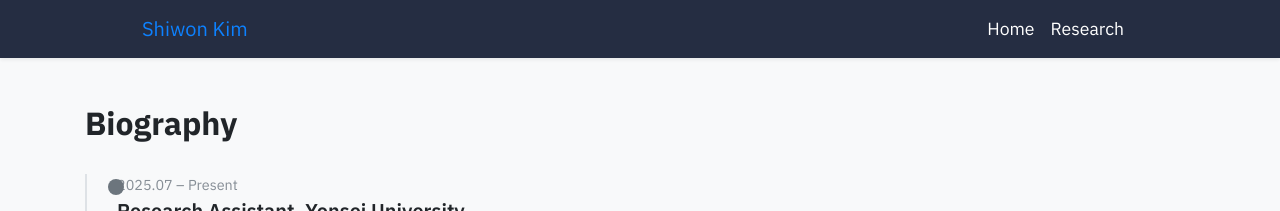
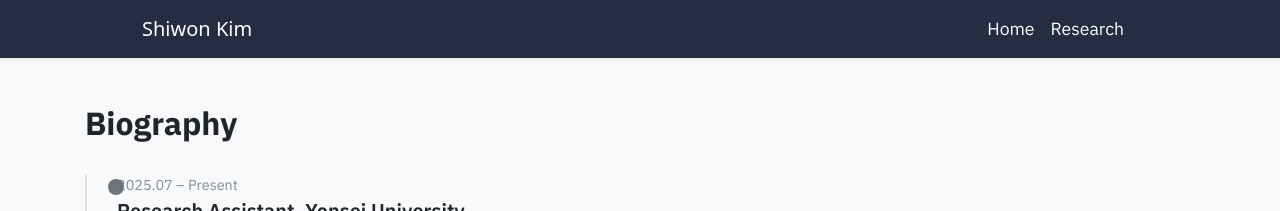
Before and after one commit to shiwonkim/shiwonkim.github.io, a Jekyll site: the page built from bio.html, in a window 1280 px wide. Shown: the top 211 px of the page. Built offline with Jekyll 4.4.1, drawn with Linux system fonts in a browser that asks for light colours; nearby versions of some CDN libraries; some web fonts are replaced; a style sheet for code colours, icons or effects is not loaded.

Commit message:
edit profile

```diff
--- a/_includes/navbar.html
+++ b/_includes/navbar.html
@@ -2,6 +2,11 @@
   .navbar-custom {
     background-color: #1a2238;
     color: white;
+  }
+
+  .navbar-custom .navbar-brand {
+    color: white;
+    font-family: 'Bitcount Prop Single Ink', system-ui;
   }
 
   .navbar-custom .nav-link {
```
